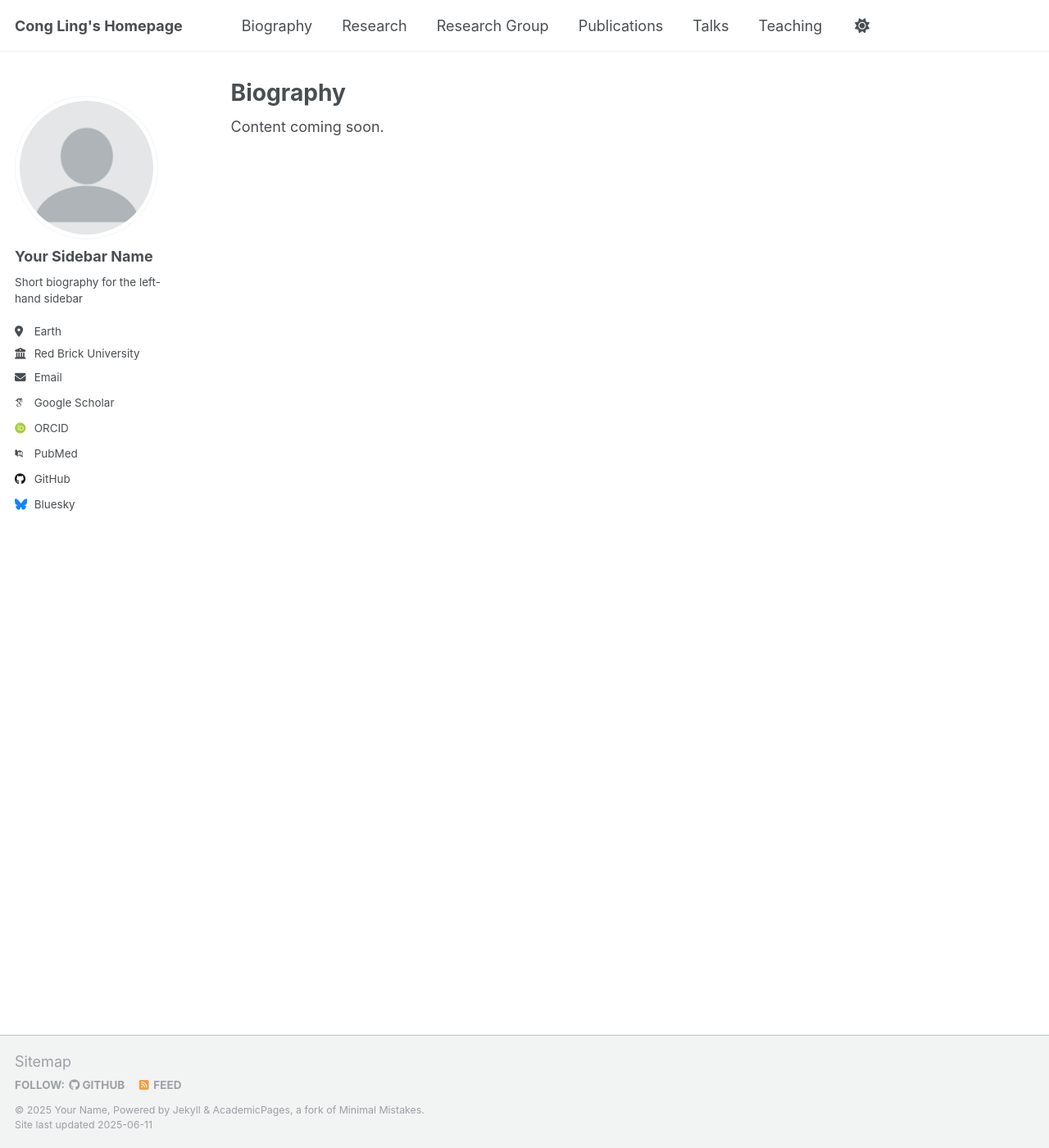
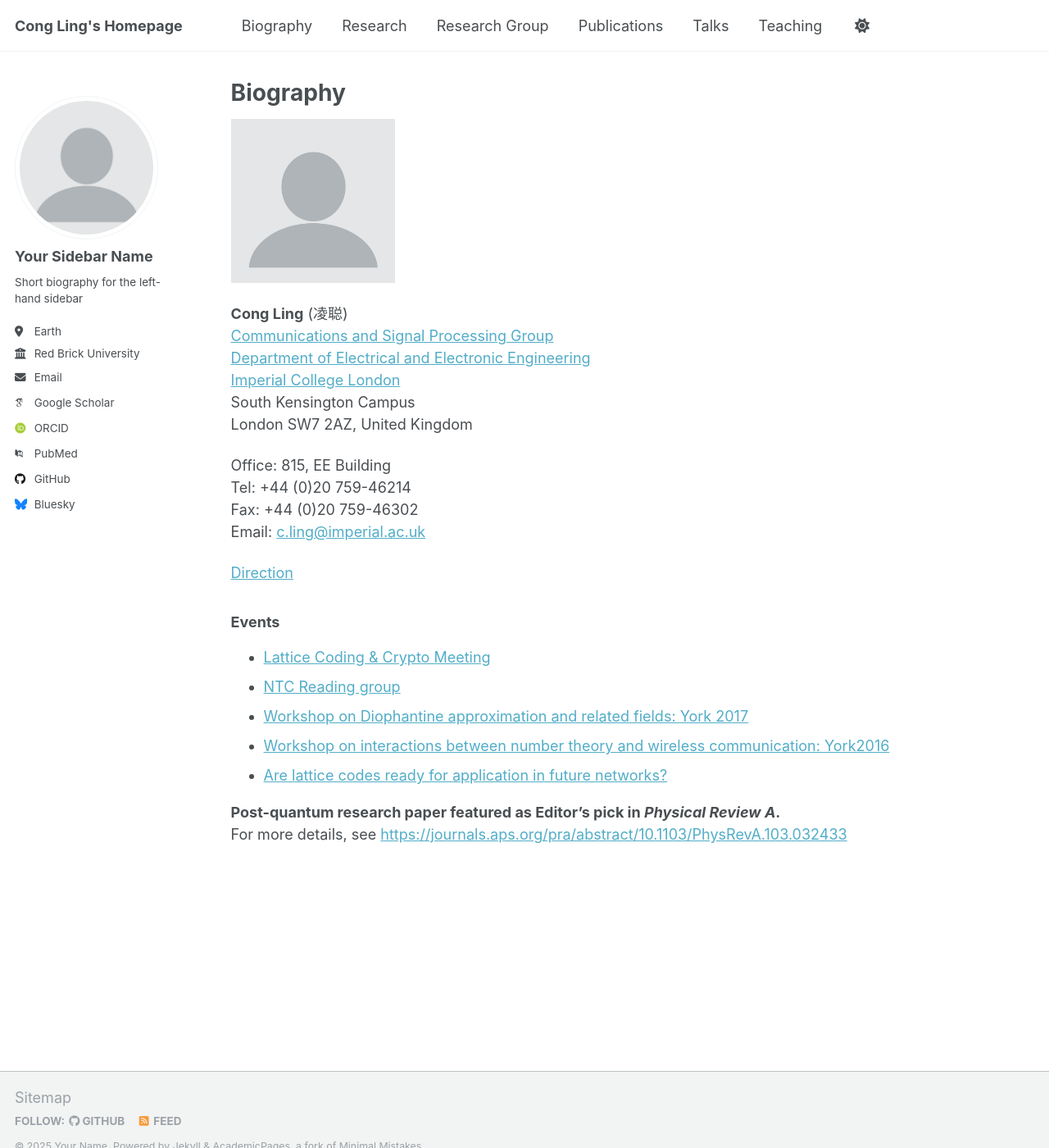
Before and after one commit to FanPUYen/test3, a Jekyll site: the page built from _pages/biography.md, in a window 1280 px wide and 1400 px high. Shown: the whole window at 82% size. Built offline with Jekyll 4.4.1, drawn with Linux system fonts in a browser that asks for light colours; some web fonts are replaced.

Commit message:
Add Cong Ling biography page

```diff
--- a/_pages/biography.md
+++ b/_pages/biography.md
@@ -1,7 +1,38 @@
 ---
+layout: archive
+title: "Biography"
 permalink: /biography/
-title: "Biography"
 author_profile: true
 ---
 
-Content coming soon.
+{% include base_path %}
+{% if site.author.avatar contains '://' %}
+![Cong]({{ site.author.avatar }}){: .alignright width="200" height="300"}
+{% else %}
+![Cong]({{ base_path }}/images/{{ site.author.avatar }}){: .alignright width="200" height="300"}
+{% endif %}
+
+**Cong Ling** (凌聪)
+[Communications and Signal Processing Group](http://www3.imperial.ac.uk/commssigproc)
+[Department of Electrical and Electronic Engineering](http://www3.imperial.ac.uk/electricalengineering)
+[Imperial College London](http://www3.imperial.ac.uk/)
+South Kensington Campus
+London SW7 2AZ, United Kingdom
+
+Office: 815, EE Building
+Tel: +44 (0)20 759-46214
+Fax: +44 (0)20 759-46302
+Email: [c.ling@imperial.ac.uk](mailto:c.ling@imperial.ac.uk)
+
+[Direction](http://www.imperial.ac.uk/visit/campuses/south-kensington/)
+
+### Events
+
+- [Lattice Coding & Crypto Meeting](http://malb.io/discrete-subgroup)
+- [NTC Reading group](http://www.commsp.ee.ic.ac.uk/~cling/NTC/ntc.htm)
+- [Workshop on Diophantine approximation and related fields: York 2017](https://www.york.ac.uk/maths/events/2017/workshop-on-diophantine-approximation-and-related/)
+- [Workshop on interactions between number theory and wireless communication: York2016](http://maths.york.ac.uk/www/York2016)
+- [Are lattice codes ready for application in future networks?](https://conferences.telecom-bretagne.eu/data/turbocodes/Symposium2016/Program/booklet_ISTC2016.pdf)
+
+**Post-quantum research paper featured as Editor’s pick in _Physical Review A_.**
+For more details, see [https://journals.aps.org/pra/abstract/10.1103/PhysRevA.103.032433](https://journals.aps.org/pra/abstract/10.1103/PhysRevA.103.032433)
```
